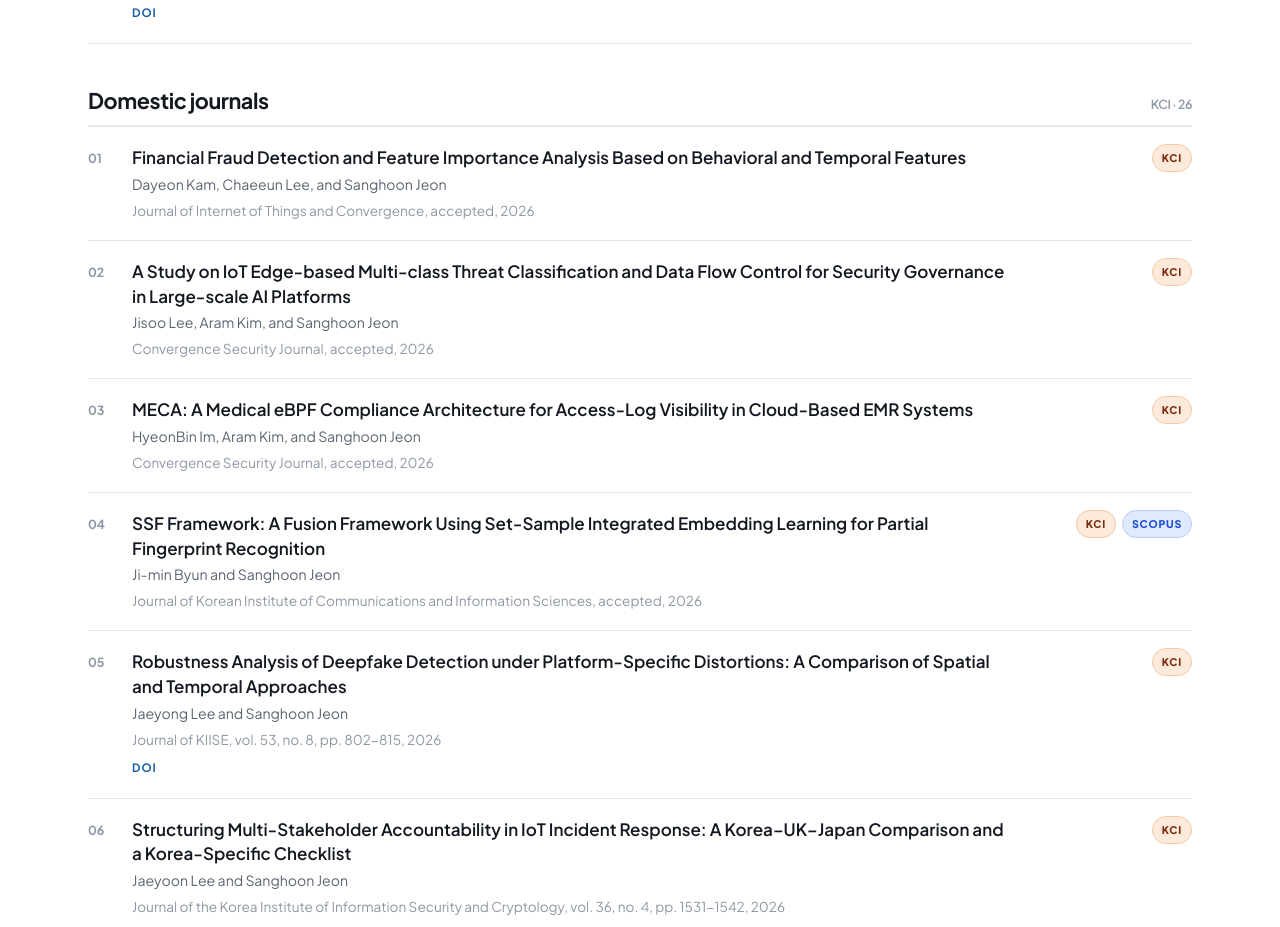
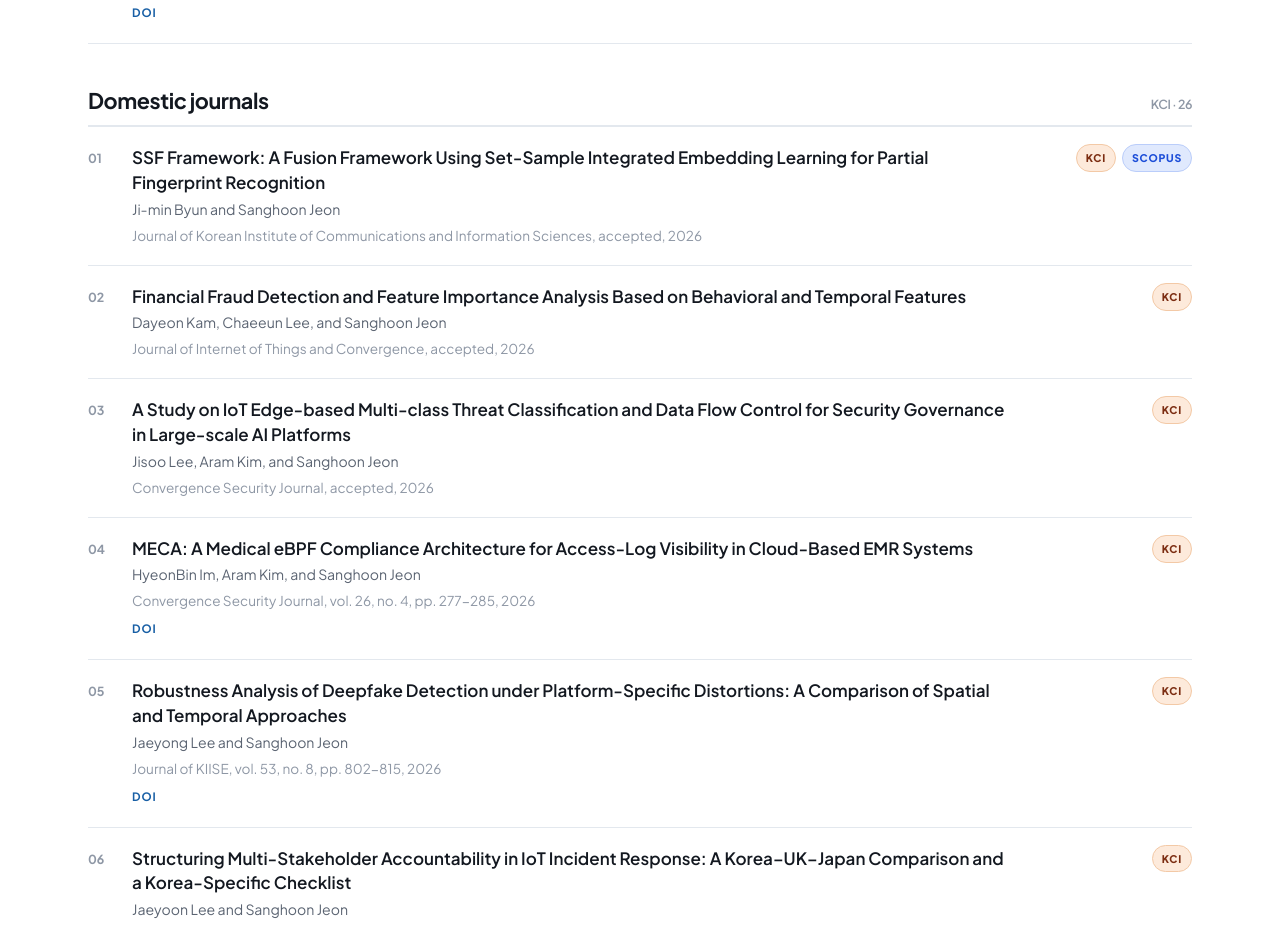
Before and after one commit to wcpslab/wcpslab.github.io, a website: page publications.html in a window 1280 px wide. Shown: the part 2035-2962 px from the top of the page. Drawn offline with Linux system fonts and the light colour scheme.

Commit message:
Update publications.html

```diff
--- a/publications.html
+++ b/publications.html
@@ -97,10 +97,10 @@
       <div class="pub-group" id="dom-journal">
         <h2>Domestic journals <span class="n">KCI · <span data-count="ol">–</span></span></h2>
         <ol class="pubs">
+          <li class="has-chip"><span class="t">SSF Framework: A Fusion Framework Using Set-Sample Integrated Embedding Learning for Partial Fingerprint Recognition</span><span class="a">Ji-min Byun and Sanghoon Jeon</span><span class="v">Journal of Korean Institute of Communications and Information Sciences, accepted, 2026</span><span class="chips"><span class="chip chip-kci">KCI</span><span class="chip chip-scopus">SCOPUS</span></span></li>
           <li class="has-chip"><span class="t">Financial Fraud Detection and Feature Importance Analysis Based on Behavioral and Temporal Features</span><span class="a">Dayeon Kam, Chaeeun Lee, and Sanghoon Jeon</span><span class="v">Journal of Internet of Things and Convergence, accepted, 2026</span><span class="chips"><span class="chip chip-kci">KCI</span></span></li>
           <li class="has-chip"><span class="t">A Study on IoT Edge-based Multi-class Threat Classification and Data Flow Control for Security Governance in Large-scale AI Platforms</span><span class="a">Jisoo Lee, Aram Kim, and Sanghoon Jeon</span><span class="v">Convergence Security Journal, accepted, 2026</span><span class="chips"><span class="chip chip-kci">KCI</span></span></li>
-          <li class="has-chip"><span class="t">MECA: A Medical eBPF Compliance Architecture for Access-Log Visibility in Cloud-Based EMR Systems</span><span class="a">HyeonBin Im, Aram Kim, and Sanghoon Jeon</span><span class="v">Convergence Security Journal, accepted, 2026</span><span class="chips"><span class="chip chip-kci">KCI</span></span></li>
-          <li class="has-chip"><span class="t">SSF Framework: A Fusion Framework Using Set-Sample Integrated Embedding Learning for Partial Fingerprint Recognition</span><span class="a">Ji-min Byun and Sanghoon Jeon</span><span class="v">Journal of Korean Institute of Communications and Information Sciences, accepted, 2026</span><span class="chips"><span class="chip chip-kci">KCI</span><span class="chip chip-scopus">SCOPUS</span></span></li>
+          <li class="has-chip"><span class="t">MECA: A Medical eBPF Compliance Architecture for Access-Log Visibility in Cloud-Based EMR Systems</span><span class="a">HyeonBin Im, Aram Kim, and Sanghoon Jeon</span><span class="v">Convergence Security Journal, vol. 26, no. 4, pp. 277-285, 2026</span><a class="doi" href="https://kcgsa.org/html/sub0501.html?pageNm=article&journal=1&code=492840&issue=37621&Page=5&year=2026&searchType=&searchValue=" target="_blank" rel="noopener">DOI</a><span class="chips"><span class="chip chip-kci">KCI</span></span></li>
           <li class="has-chip"><span class="t">Robustness Analysis of Deepfake Detection under Platform-Specific Distortions: A Comparison of Spatial and Temporal Approaches</span><span class="a">Jaeyong Lee and Sanghoon Jeon</span><span class="v">Journal of KIISE, vol. 53, no. 8, pp. 802-815, 2026</span><a class="doi" href="https://www.dbpia.co.kr/journal/articleDetail?nodeId=NODE12933897" target="_blank" rel="noopener">DOI</a><span class="chips"><span class="chip chip-kci">KCI</span></span></li>
           <li class="has-chip"><span class="t">Structuring Multi-Stakeholder Accountability in IoT Incident Response: A Korea–UK–Japan Comparison and a Korea-Specific Checklist</span><span class="a">Jaeyoon Lee and Sanghoon Jeon</span><span class="v">Journal of the Korea Institute of Information Security and Cryptology, vol. 36, no. 4, pp. 1531-1542, 2026</span><a class="doi" href="https://www.kci.go.kr/kciportal/ci/sereArticleSearch/ciSereArtiView.kci?sereArticleSearchBean.artiId=ART003368977" target="_blank" rel="noopener">DOI</a><span class="chips"><span class="chip chip-kci">KCI</span></span></li>
           <li class="has-chip"><span class="t">HADA: A Hierarchical Anti-DDoS Architecture for Mitigating L7 Detection Gaps</span><span class="a">HyeonBin Im and Sanghoon Jeon</span><span class="v">Journal of the Korea Institute of Information and Communication Engineering, vol. 30, no. 7, pp. 1262-1274, 2026</span><a class="doi" href="https://www.dbpia.co.kr/journal/articleDetail?nodeId=NODE12924939" target="_blank" rel="noopener">DOI</a><span class="chips"><span class="chip chip-kci">KCI</span></span></li>
```
